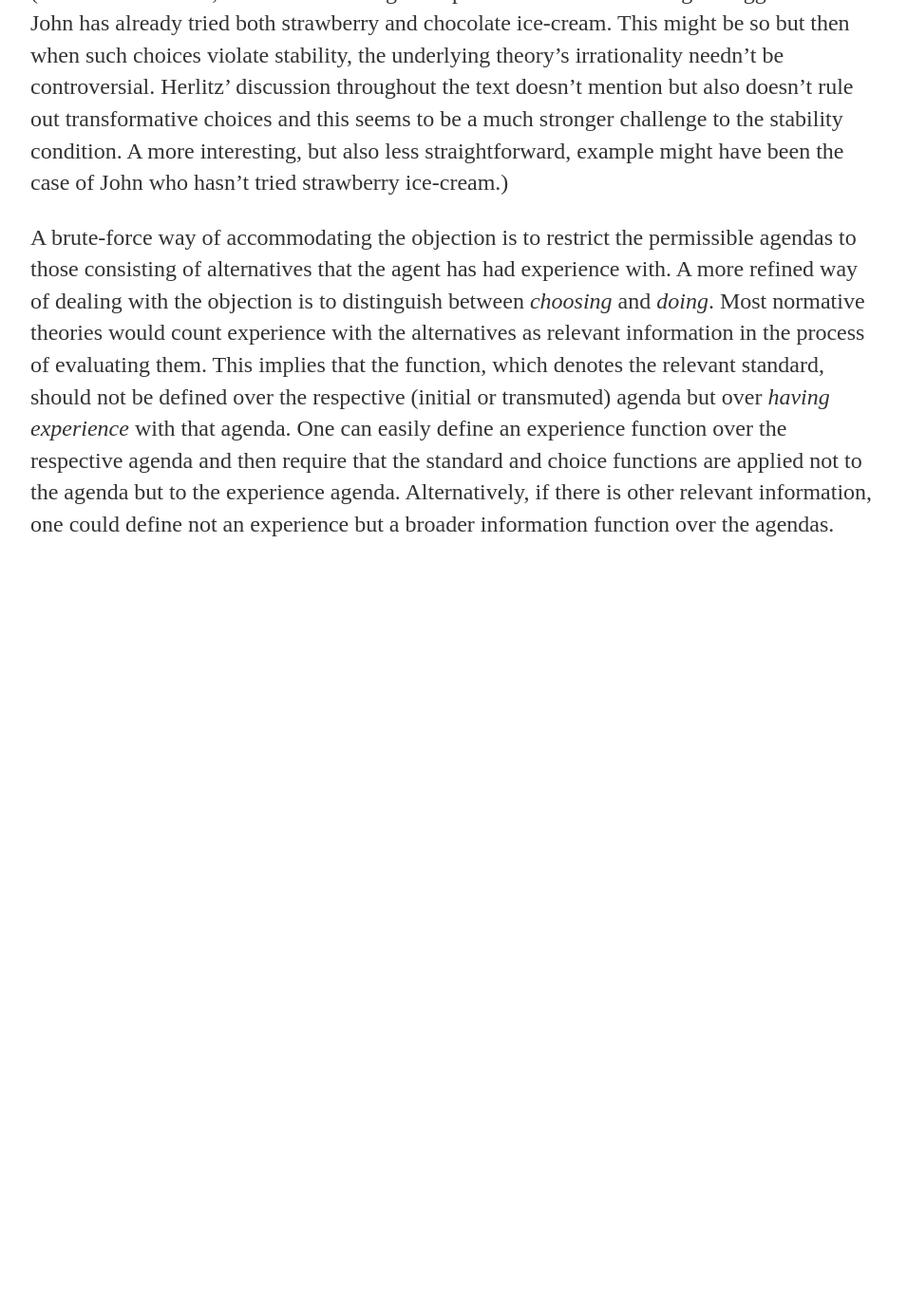
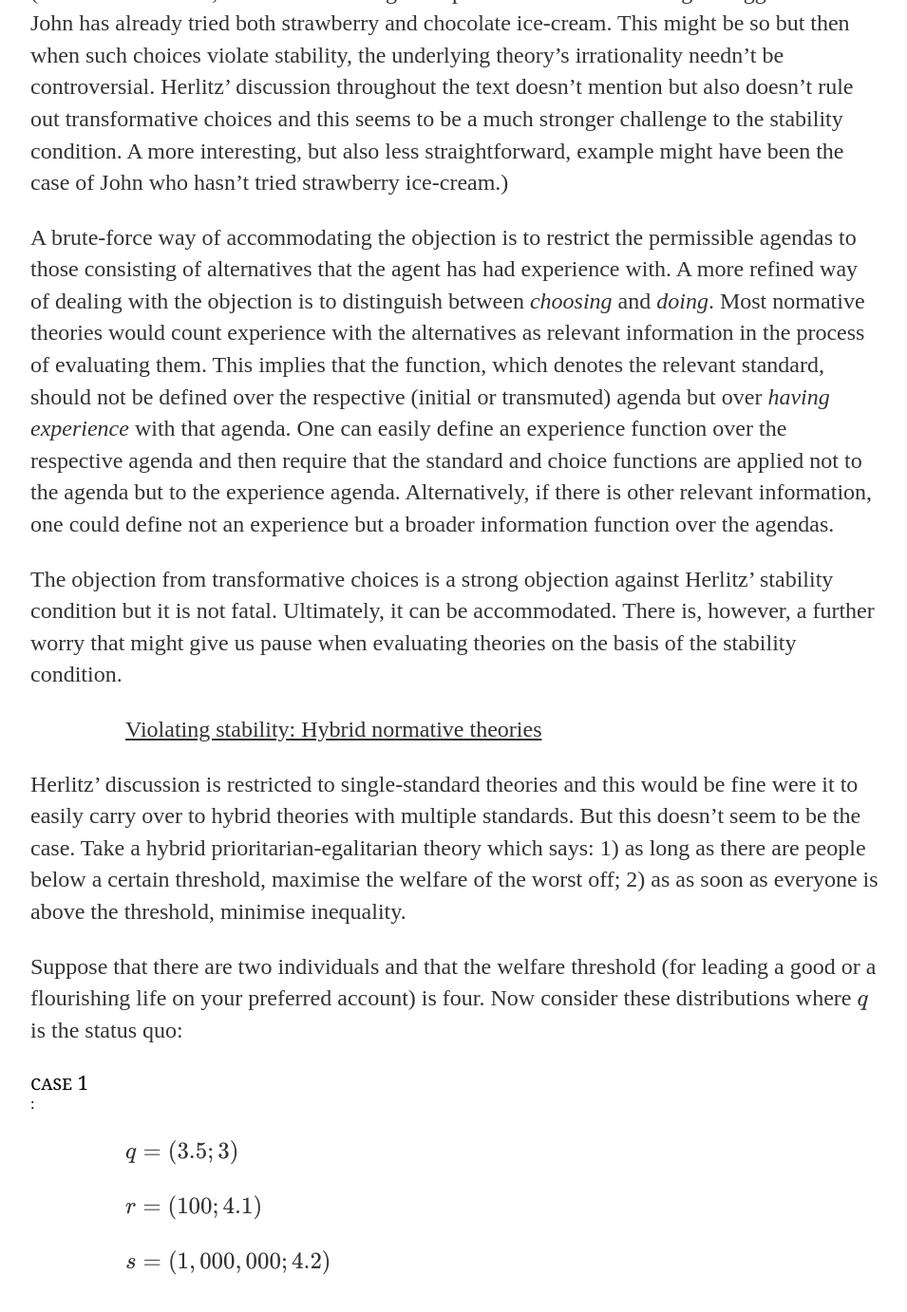
Before and after one commit to uzunovam/uzunovam, a Jekyll site: the page built from _posts/2020-04-28-anders-herlitz-on-unstable-choices.md, in a window 1280 px wide and 1400 px high, scrolled down 5821 px. Shown: the top 1382 px of the window at 95% size, without its empty margins (160-1115 px from the left). Built offline with Jekyll 4.4.1, drawn with Linux system fonts in a browser that asks for light colours; before the commit the page ends 6451 px from its top, so only the background shows below that.

Commit message:
Update 2020-04-28-anders-herlitz-on-unstable-choices.md

```diff
--- a/_posts/2020-04-28-anders-herlitz-on-unstable-choices.md
+++ b/_posts/2020-04-28-anders-herlitz-on-unstable-choices.md
@@ -77,3 +77,19 @@ that the act of choosing a maximal alternative alone can revert whether this cho
 <p>(For better or worse, Herlitz’ motivating example seems a bit misleading: it suggests that John has already tried both strawberry and chocolate ice-cream. This might be so but then when such choices violate stability, the underlying theory’s irrationality needn’t be controversial. Herlitz’ discussion throughout the text doesn’t mention but also doesn’t rule out transformative choices and this seems to be a much stronger challenge to the stability condition. A more interesting, but also less straightforward, example might have been the case of John who hasn’t tried strawberry ice-cream.)</p>
 
 <p>A brute-force way of accommodating the objection is to restrict the permissible agendas to those consisting of alternatives that the agent has had experience with. A more refined way of dealing with the objection is to distinguish between <cite>choosing</cite> and <cite>doing</cite>. Most normative theories would count experience with the alternatives as relevant information in the process of evaluating them. This implies that the function, which denotes the relevant standard, should not be defined over the respective (initial or transmuted) agenda but over <cite>having experience</cite> with that agenda. One can easily define an experience function over the respective agenda and then require that the standard and choice functions are applied not to the agenda but to the experience agenda. Alternatively, if there is other relevant information, one could define not an experience but a broader information function over the agendas.</p>
+
+<p>The objection from transformative choices is a strong objection against Herlitz’ stability condition but it is not fatal. Ultimately, it can be accommodated. There is, however, a further worry that might give us pause when evaluating theories on the basis of the stability condition.</p>
+
+<p style="padding-left:100px;"><u>Violating stability: Hybrid normative theories</u></p>
+
+<p>Herlitz’ discussion is restricted to single-standard theories and this would be fine were it to easily carry over to hybrid theories with multiple standards. But this doesn’t seem to be the case. Take a hybrid prioritarian-egalitarian theory which says: 1) as long as there are people below a certain threshold, maximise the welfare of the worst off; 2) as as soon as everyone is above the threshold, minimise inequality.</p>
+
+<p>Suppose that there are two individuals and that the welfare threshold (for leading a good or a flourishing life on your preferred account) is four. Now consider these distributions where \(q\) is the status quo:</p>
+
+<p style="padding-left:100px;"><section>case 1</section>:</p>
+
+<p style="padding-left:100px;">\(q = (3.5; 3)\)</p>
+
+<p style="padding-left:100px;">\(r = (100; 4.1)\)</p>
+
+<p style="padding-left:100px;">\(s = (1,000,000; 4.2)\)</p>
```
